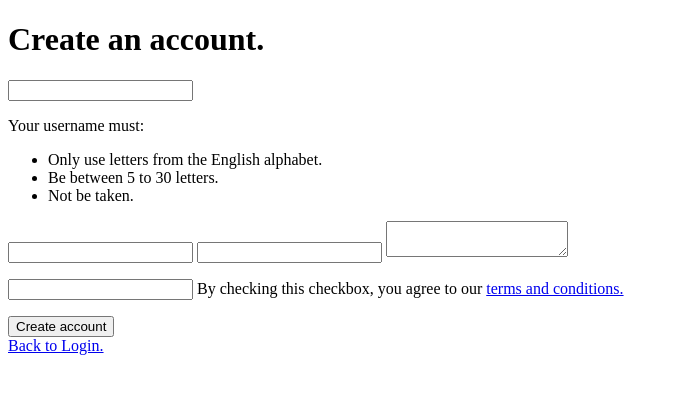
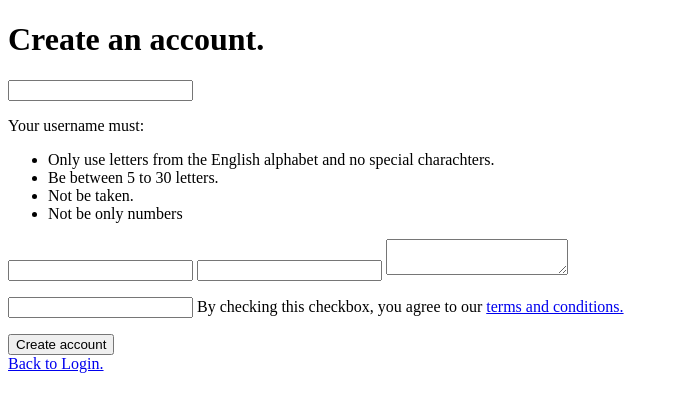
Before and after one commit to jahaa023/mult-tictactoe, a Django app: template tictactoemult/templates/create_account.html in a window 1280 px wide. Shown: the top 412 px of the page, without its empty margins (0-674 px from the left). Run offline with Django 3.2, Linux system fonts and the light colour scheme; the template is opened without the code that fills it: most values are stand-ins (such as "Sample title", 1, 10 or a date in 2020); form fields are guessed from the names that the template uses.

Commit message:
added a check to see if username is only numbers

```diff
--- a/tictactoemult/static/js/create_account.js
+++ b/tictactoemult/static/js/create_account.js
@@ -73,6 +73,12 @@ document.getElementById("id_username").addEventListener("keyup", function() {
             } else {
                 $('#not_taken').css('color', 'green');
             }
+
+            if ("numeric" in response) {
+                $('#numeric').css('color', 'red');
+            } else {
+                $('#numeric').css('color', 'green');
+            }
         },
         error: function() {
             $(".username-validator-container").html("Something went wrong while checking username.")
--- a/tictactoemult/templates/create_account.html
+++ b/tictactoemult/templates/create_account.html
@@ -28,9 +28,10 @@
             <div class="username-validator-container">
                 <p>Your username must: </p>
                 <ul>
-                    <li id="ascii">Only use letters from the English alphabet.</li>
+                    <li id="ascii">Only use letters from the English alphabet and no special charachters.</li>
                     <li id="between_letters">Be between 5 to 30 letters.</li>
                     <li id="not_taken">Not be taken.</li>
+                    <li id="numeric">Not be only numbers</li>
                 </ul>
             </div>
             {{form.email}}
--- a/tictactoemult/views.py
+++ b/tictactoemult/views.py
@@ -156,6 +156,10 @@ def username_validate(request):
         if users.objects.filter(username=username).exists():
             validate_list["taken"] = "true"
 
+        # Check if username is only numbers
+        if username.isdigit():
+            validate_list["numeric"] = "true"
+
         return HttpResponse(json.dumps(validate_list), content_type = "application/json")
     else:
         return render(request, 'error_pages/405.html')
```
